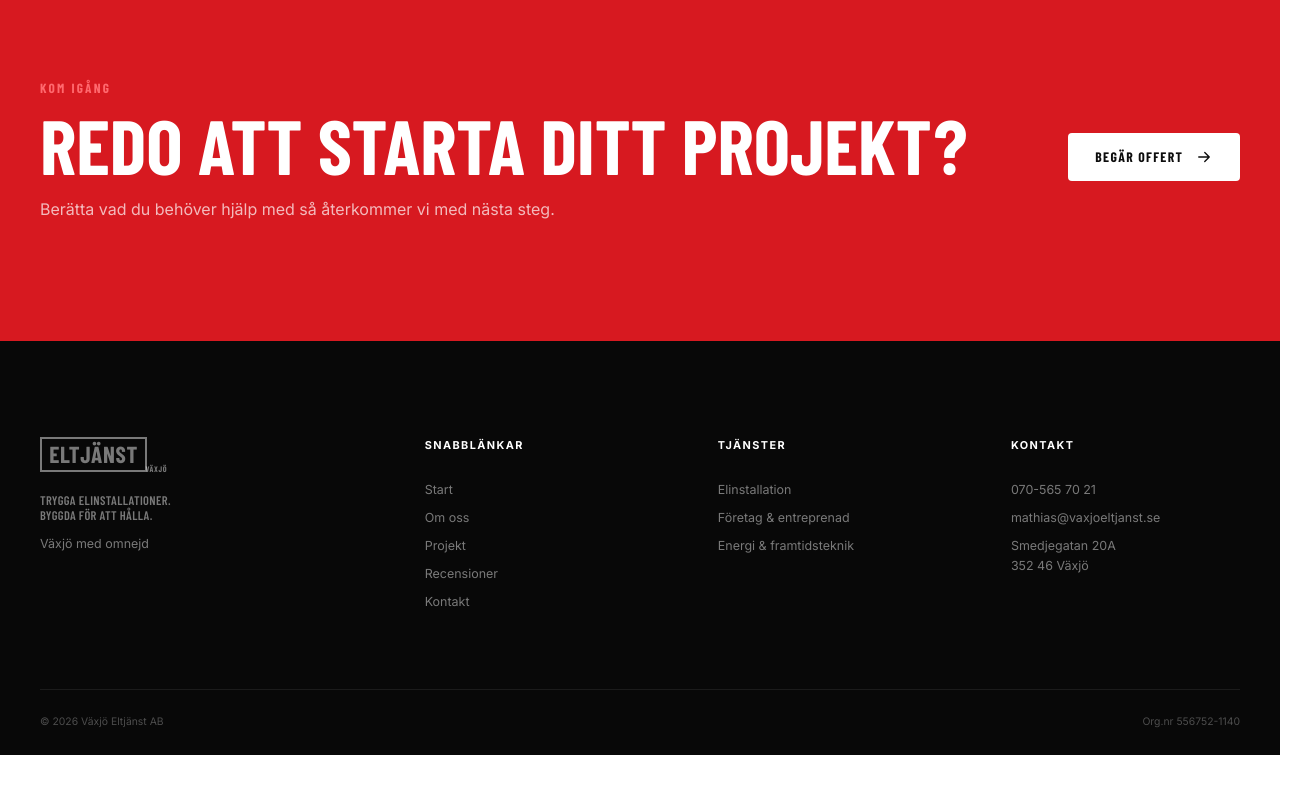
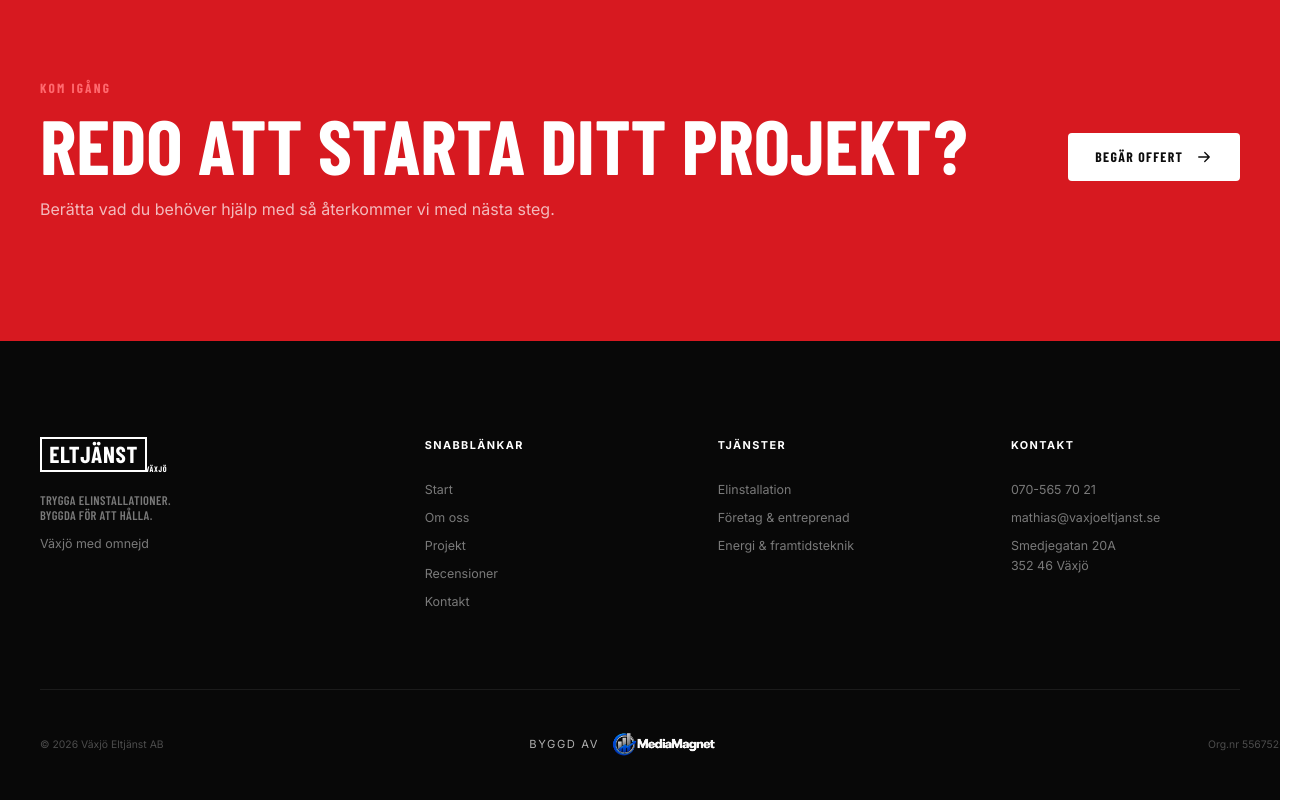
Before and after one commit to Raffi02k/VaxjoEjanst, a React (Vite) app in the folder frontend/: page / in a window 1280 px wide. Shown: the part 5600-6400 px from the top of the page, 1306 px wide, since content can reach past the window. Before the commit the page ends 6355 px from the top, so only its background shows below. Built offline with nearby package versions, Linux system fonts and the light colour scheme; a web font is replaced by a local one.

Commit message:
feat: update footer credit

```diff
--- a/frontend/src/components/Footer.tsx
+++ b/frontend/src/components/Footer.tsx
@@ -1,12 +1,24 @@
-import { Link } from "react-router-dom";
+import { Link, useLocation, useNavigate } from "react-router-dom";
 import { services } from "../content";
 import { LogoMark } from "./LogoMark";
 
 export function Footer() {
+  const { pathname } = useLocation();
+  const navigate = useNavigate();
+
+  function handleLogoClick(e: React.MouseEvent) {
+    e.preventDefault();
+    if (pathname === "/") {
+      window.scrollTo({ top: 0, behavior: "smooth" });
+    } else {
+      navigate("/");
+    }
+  }
+
   return <footer className="site-footer"><div className="container footer-grid">
-    <div className="footer-brand"><LogoMark /><p>Trygga elinstallationer.<br />Byggda för att hålla.</p><span>Växjö med omnejd</span></div>
+    <div className="footer-brand"><Link to="/" className="footer-logo" aria-label="Växjö Eltjänst - startsida" onClick={handleLogoClick}><LogoMark /></Link><p>Trygga elinstallationer.<br />Byggda för att hålla.</p><span>Växjö med omnejd</span></div>
     <div><h3>Snabblänkar</h3><Link to="/">Start</Link><Link to="/om-oss">Om oss</Link><Link to="/projekt">Projekt</Link><Link to="/recensioner">Recensioner</Link><Link to="/kontakt">Kontakt</Link></div>
     <div><h3>Tjänster</h3>{services.map(s => <Link key={s.slug} to={`/tjanster/${s.slug}`}>{s.shortTitle}</Link>)}</div>
     <div><h3>Kontakt</h3><a href="tel:+46705657021">070-565 70 21</a><a href="mailto:mathias@vaxjoeltjanst.se">mathias@vaxjoeltjanst.se</a><a href="https://maps.app.goo.gl/QT9BFcycFYcC9qkb8?g_st=ic" target="_blank" rel="noreferrer">Smedjegatan 20A<br />352 46 Växjö</a></div>
-  </div><div className="footer-bottom container"><span>© 2026 Växjö Eltjänst AB</span><span>Org.nr 556752-1140</span></div></footer>;
+  </div><div className="footer-bottom container"><span className="footer-bottom-side">© 2026 Växjö Eltjänst AB</span><a className="footer-credit" href="https://mediamagnet-three.vercel.app" target="_blank" rel="noreferrer"><span>Byggd av</span><img src="/images/mediamagnet_logo_with_text_vit.png" alt="MediaMagnet" /></a><span className="footer-bottom-side footer-bottom-side--right">Org.nr 556752-1140</span></div></footer>;
 }
--- a/frontend/src/styles/global.css
+++ b/frontend/src/styles/global.css
@@ -1377,6 +1377,15 @@ video {
   margin-bottom: 1.3rem;
 }
 
+.footer-logo {
+  display: inline-flex;
+}
+
+.footer-logo:hover {
+  transform: none !important;
+  opacity: 0.82;
+}
+
 .footer-brand p {
   margin: 0 0 0.4rem;
   color: rgba(255, 255, 255, 0.78);
@@ -1420,12 +1429,54 @@ video {
 }
 
 .footer-bottom {
-  display: flex;
-  justify-content: space-between;
-  gap: 1rem;
+  display: grid;
+  grid-template-columns: 1fr auto 1fr;
+  align-items: center;
+  gap: 1.25rem;
   padding-block: 1.5rem;
   color: rgba(255, 255, 255, 0.28);
   font-size: 0.65rem;
+}
+
+.footer-bottom-side {
+  min-width: 0;
+  white-space: nowrap;
+}
+
+.footer-bottom-side--right {
+  text-align: right;
+  padding-right: 2rem;
+}
+
+.footer-credit {
+  display: inline-flex;
+  flex-direction: row;
+  align-items: center;
+  justify-content: center;
+  gap: 0.6rem;
+  color: rgba(255, 255, 255, 0.68) !important;
+  text-decoration: none;
+  transform: none !important;
+  white-space: nowrap;
+  transition: transform 0.2s ease, opacity 0.2s ease, filter 0.2s ease;
+}
+
+.footer-credit:hover {
+  color: var(--white) !important;
+  transform: translateY(-1px) scale(1.02) !important;
+  filter: drop-shadow(0 4px 14px rgba(255, 255, 255, 0.12));
+}
+
+.footer-credit span {
+  font-size: 0.7rem;
+  letter-spacing: 0.14em;
+  text-transform: uppercase;
+}
+
+.footer-credit img {
+  display: block;
+  width: min(100%, 110px);
+  height: auto;
 }
 
 /* Responsive */
@@ -1621,7 +1672,22 @@ video {
   }
 
   .footer-bottom {
-    flex-direction: column;
+    grid-template-columns: 1fr;
+  }
+
+  .footer-bottom-side,
+  .footer-bottom-side--right {
+    white-space: normal;
+    padding-right: 0;
+    text-align: center;
+  }
+
+  .footer-credit img {
+    width: min(100%, 100px);
+  }
+
+  .footer-bottom {
+    text-align: center;
   }
 }
 
```
Also changed, not shown: frontend/public/images/mediamagnet_logo_with_text_vit.png (added).
